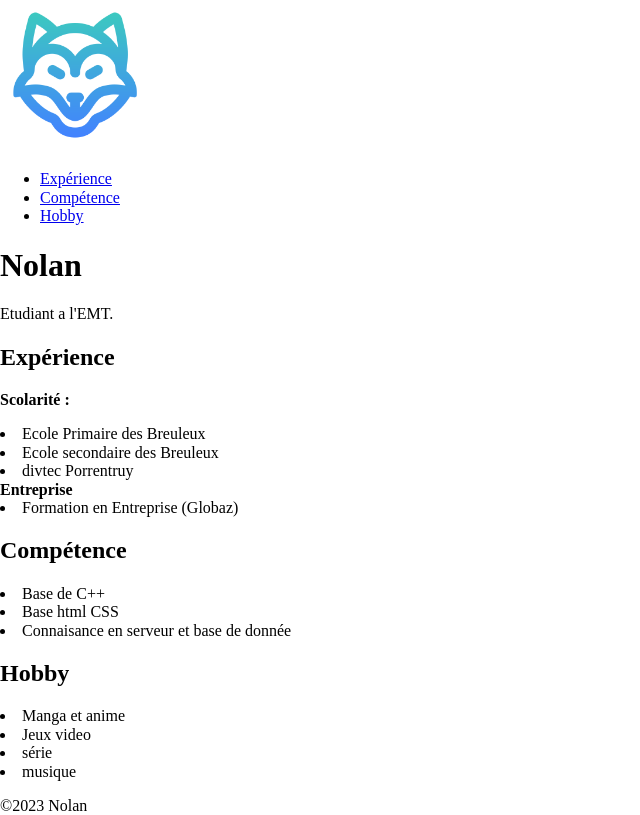
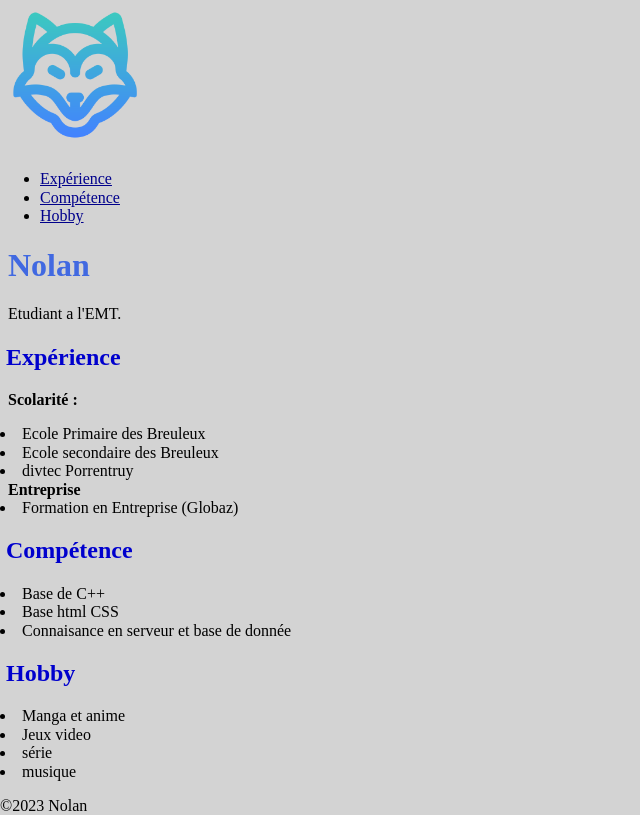
Before and after one commit to divtec-cejef/cv-01-html-Nolandivtec, a plain HTML site: page index.html in a window 1280 px wide. Shown: the whole page, without its empty margins (0-640 px from the left). Drawn offline with nearby package versions, Linux system fonts and the light colour scheme.

Commit message:
ajustement

```diff
--- a/css/main.css
+++ b/css/main.css
@@ -1,3 +1,20 @@
 img{
     width: 150px;
 }
+body {
+    background-color: lightgray;
+}
+a{
+    color: darkblue;
+}
+
+h1{
+    color: royalblue;
+}
+h2{
+    color: mediumblue;
+}
+
+p {
+
+}
--- a/index.html
+++ b/index.html
@@ -16,6 +16,7 @@
     <!-- CSS de base -->
     <link rel="stylesheet" href="css/main.css"/>
     <!-- Favicon -->
+    <link rel="icon" type="image/png" href="img/favicon.ico">
     <link href="css/main.css" rel="stylesheet">
     <meta name="msapplication-TileColor" content="#da532c">
     <meta name="theme-color" content="#ffffff">
@@ -39,24 +40,24 @@
     </nav>
 </header>
 <main>
-    <h1>Nolan</h1>
-    <p>Etudiant a l'EMT.</p>
+    <h1> &nbsp;Nolan</h1>
+    <p> &nbsp; Etudiant a l'EMT.</p>
 
-    <h2 id="expe">Expérience</h2>
-    <p><strong> Scolarité :</strong>
+    <h2 id="expe"> &nbsp;Expérience</h2>
+    <p><strong>&nbsp; Scolarité :</strong>
         <li> Ecole Primaire des Breuleux</li>
         <li> Ecole secondaire des Breuleux</li>
         <li> divtec Porrentruy</li>
-        <strong>Entreprise</strong>
+        <strong>&nbsp; Entreprise</strong>
         <li> Formation en Entreprise (Globaz)</li>
     </p>
-    <h2 id="comp">Compétence</h2>
+    <h2 id="comp"> &nbsp;Compétence</h2>
     <p>
         <li>Base de C++</li>
         <li>Base html CSS</li>
         <li>Connaisance en serveur et base de donnée</li>
     </p>
-    <h2 id="hobby">Hobby</h2>
+    <h2 id="hobby"> &nbsp;Hobby</h2>
     <p>
         <li>Manga et anime</li>
         <li>Jeux video</li>
```
